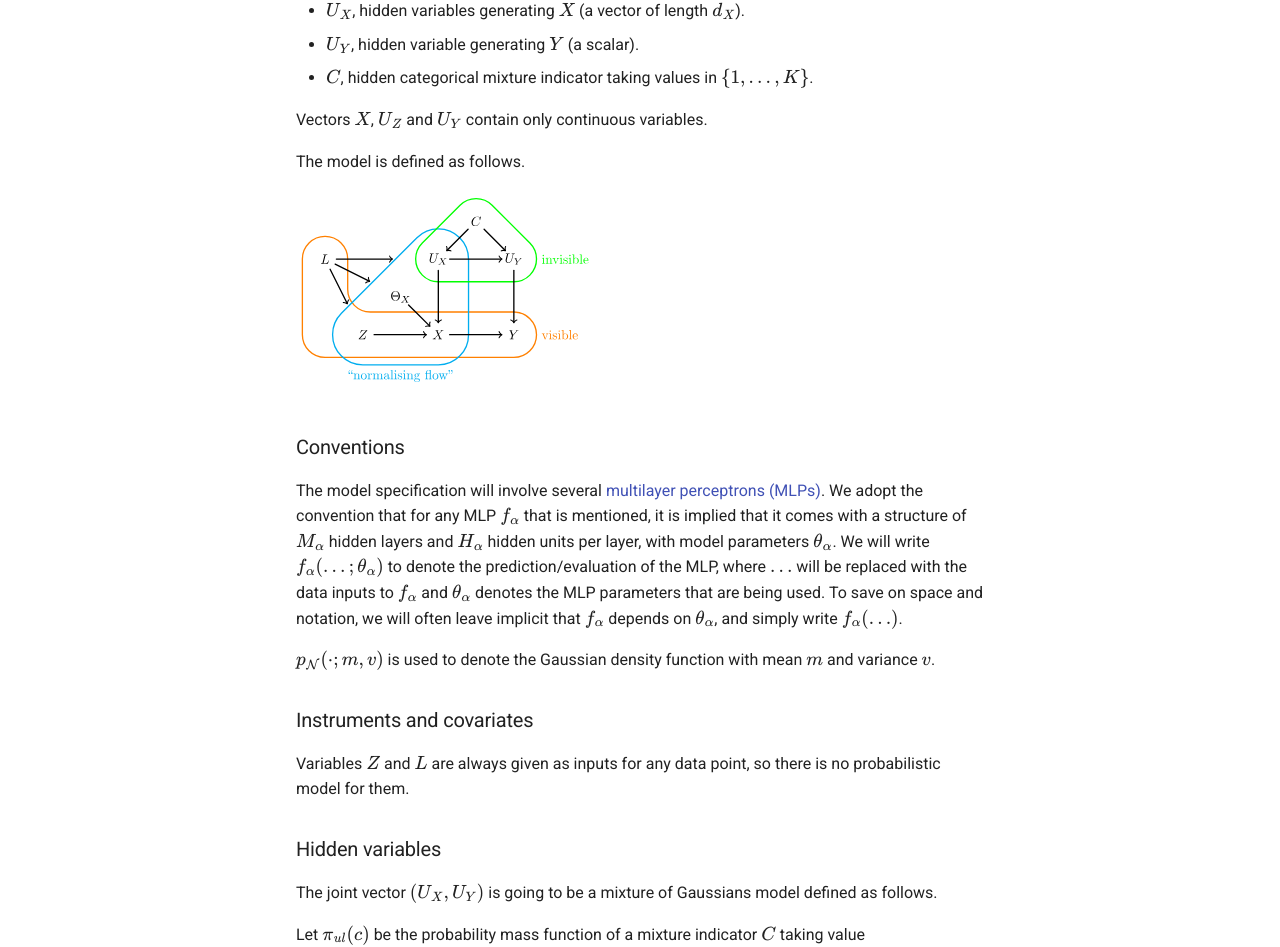
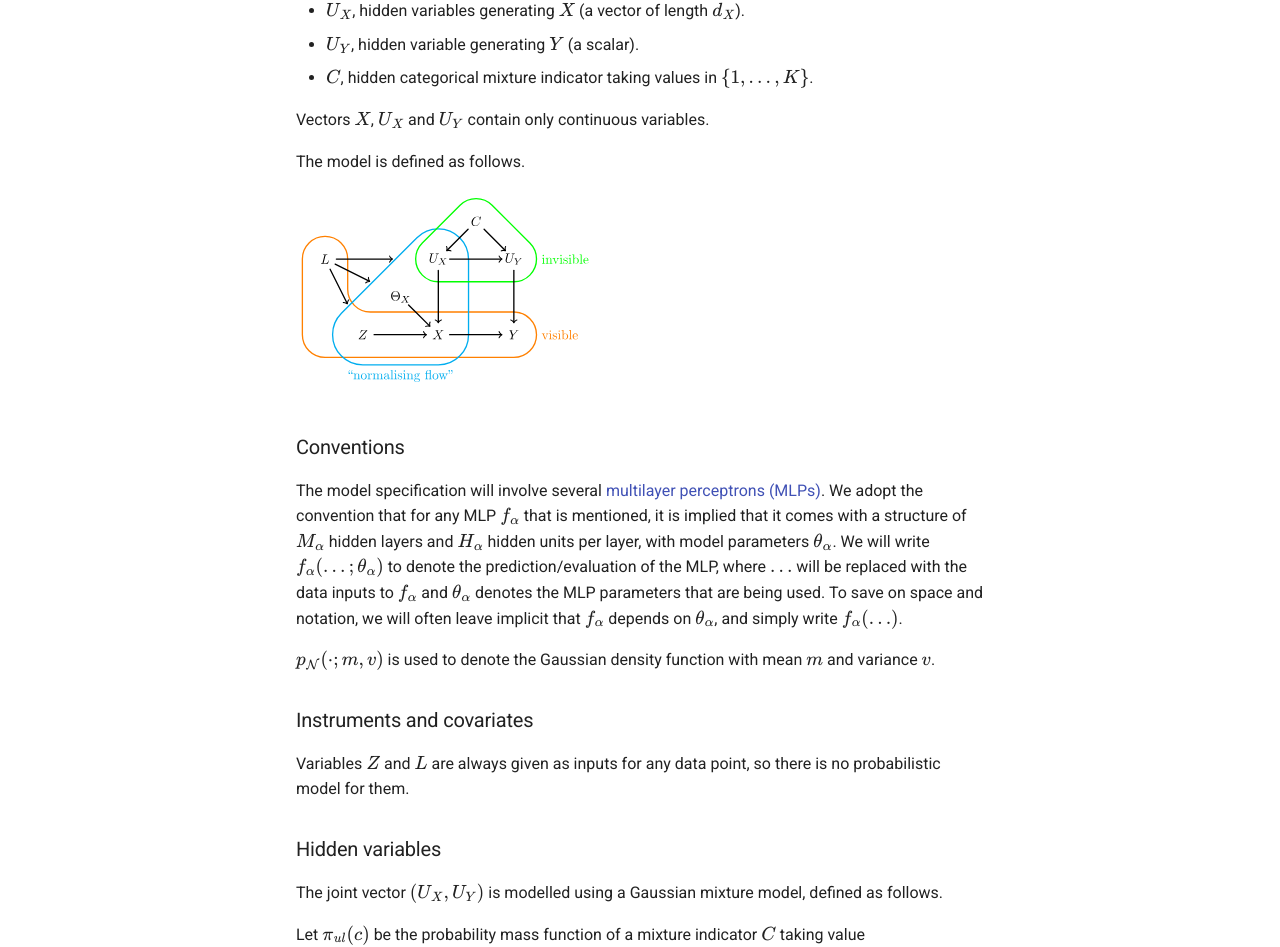
Before and after one commit to UCL/causalprog, an MkDocs documentation site: the page built from docs/theory/continuous-treatments.md, in a window 1280 px wide and 1400 px high. Shown: the part 450-1397 px from the top of the window. Built offline with MkDocs 1.6.1 and Material for MkDocs 9.7.7, drawn with Linux system fonts in a browser that asks for light colours; comment, search, counter and statistics services are not loaded; some of the changed text lies outside the part shown.

Commit message:
fix last bugs

```diff
--- a/docs/theory/continuous-treatments.md
+++ b/docs/theory/continuous-treatments.md
@@ -13,7 +13,7 @@ The following variables are part of the model:
 - $C$, hidden categorical mixture indicator taking values in
   $\{1, \ldots, K\}$.
 
-Vectors $X$, $U_Z$ and $U_Y$ contain only continuous variables.
+Vectors $X$, $U_X$ and $U_Y$ contain only continuous variables.
 
 The model is defined as follows.
 
@@ -34,7 +34,7 @@ Variables $Z$ and $L$ are always given as inputs for any data point, so there is
 
 ### Hidden variables
 
-The joint vector $(U_X, U_Y)$ is going to be a mixture of Gaussians model defined as follows.
+The joint vector $(U_X, U_Y)$ is modelled using a Gaussian mixture model, defined as follows.
 
 Let $\pi_{ul}(c)$ be the probability mass function of a mixture indicator $C$ taking value $c \in \{1, 2, \dots, K\}$ given $U_X = u, L = l$.
 Here, $K$ is a hyperparameter of the model, assumed to be fixed.
@@ -116,6 +116,7 @@ $$
 
 Thus, in both cases
 
+<!-- prettier-ignore -->
 \begin{align}
 d(x,l)
 &:= \mathbb{E}\!\left[
@@ -131,6 +132,7 @@ p_{\mathcal N}(u_y;0,1)\,
 Notice that $f_Y$ contains parameters of the model, here left implicit.
 Moreover,
 
+<!-- prettier-ignore -->
 \begin{align}
 r(x,z,l)
 &:= \mathbb{E}\!\left[
@@ -174,6 +176,7 @@ Let $\hat{r}_i$ be the evaluation of the estimate of the regression function at
 Let $r_i(\theta)$ be the evaluation of the regression equation $r(x^{(i)}, z^{(i)}, l^{(i)})$ at parameter value $\theta$, as given by $\eqref{eq:regression-model}$.
 Here we are making explicit that this expression depends on all model parameters
 
+<!-- prettier-ignore -->
 \[
 \theta = \left(\theta_X, \theta_\pi, \theta_m, \theta_r, \theta_Y\right).
 \]
@@ -203,6 +206,7 @@ $$ s := \frac{u_y - m_c}{\sqrt{v_c}}. $$
 
 We choose a set of positions $s_1, \dots, s_M$ and weights $w_1, \dots, w_M$ to get
 
+<!-- prettier-ignore -->
 \begin{align}
 r(\theta) &= \sum_c \pi_{ul}(c) \int f_Y(s\sqrt{v_c} + m_c, x, l) p_{\mathcal{N}}(s; 0, 1) \mathrm{d}s \notag \\
 &\approx \sum_{c=1}^K \pi_{ul}(c) \sum_{q = 1}^M w_q f_Y(s_q \sqrt{v_c} + m_c, x, l).
```
Also changed, not shown: other parts of docs/theory/continuous-treatments.md (+1 -1 lines).
